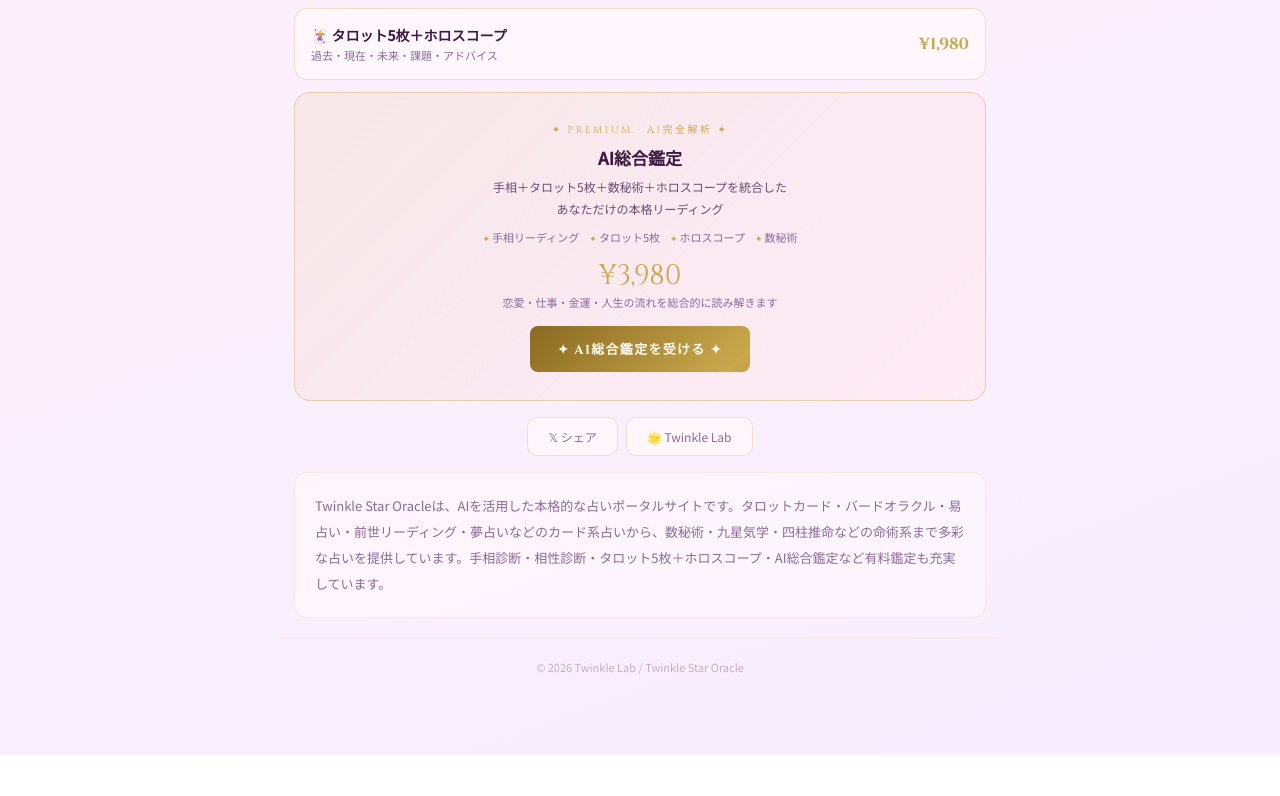
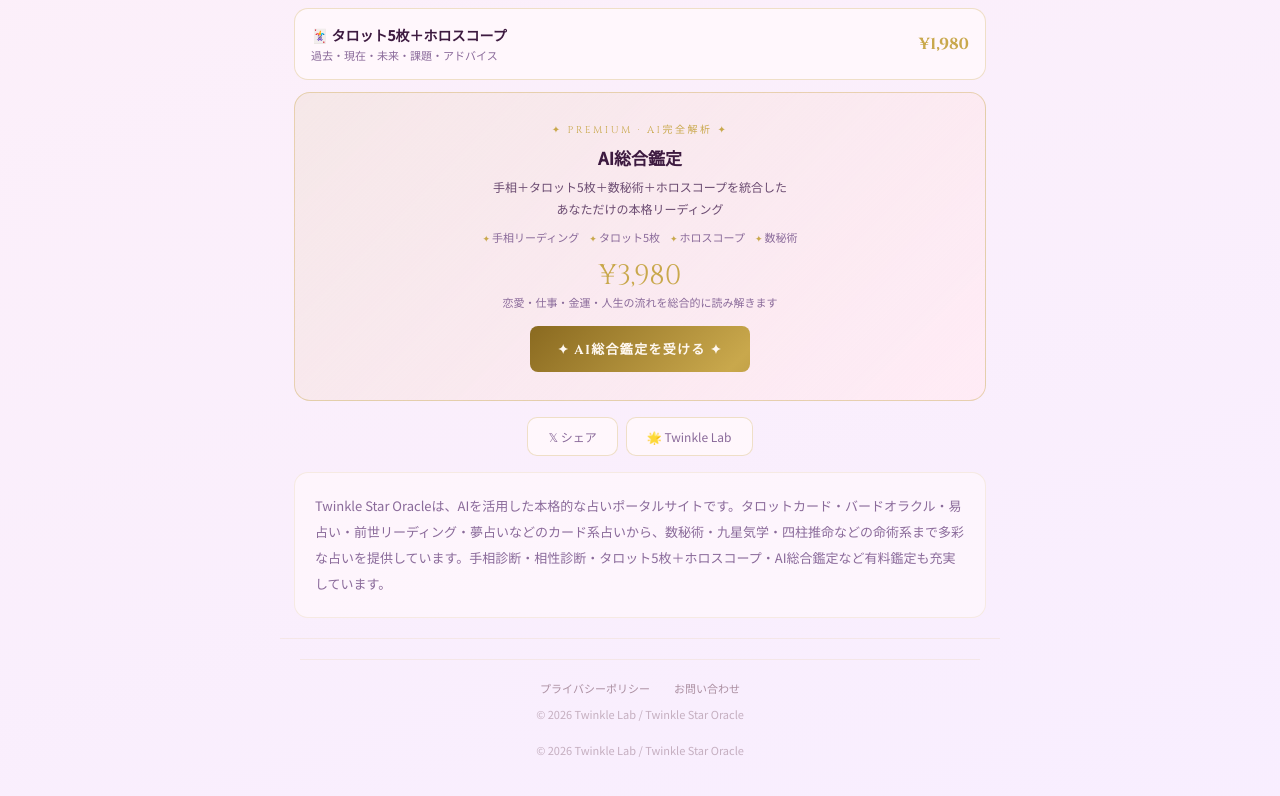
Before and after one commit to sincere1229/sincere1229-twinklelab-next, a Next.js app: page /star in a window 1280 px wide. Shown: the part 1531-2327 px from the top of the page. Before the commit the page ends 2286 px from the top, so only its background shows below. Built offline with nearby package versions, Linux system fonts and the light colour scheme.

Commit message:
Update page.tsx

```diff
--- a/app/star/page.tsx
+++ b/app/star/page.tsx
@@ -282,7 +282,15 @@ export default function StarPortal() {
           </p>
         </div>
 
-        <footer>© 2026 Twinkle Lab / Twinkle Star Oracle</footer>
+        <footer>
+          <footer>
+  <div style={{display:'flex',justifyContent:'center',gap:'1.5rem',flexWrap:'wrap',marginBottom:'10px'}}>
+    <a href="/privacy" style={{fontSize:'11px',color:'rgba(120,80,100,0.6)',textDecoration:'none'}}>プライバシーポリシー</a>
+    <a href="/contact" style={{fontSize:'11px',color:'rgba(120,80,100,0.6)',textDecoration:'none'}}>お問い合わせ</a>
+  </div>
+  © 2026 Twinkle Lab / Twinkle Star Oracle
+</footer>
+          © 2026 Twinkle Lab / Twinkle Star Oracle</footer>
       </div>
     </>
   )
```
